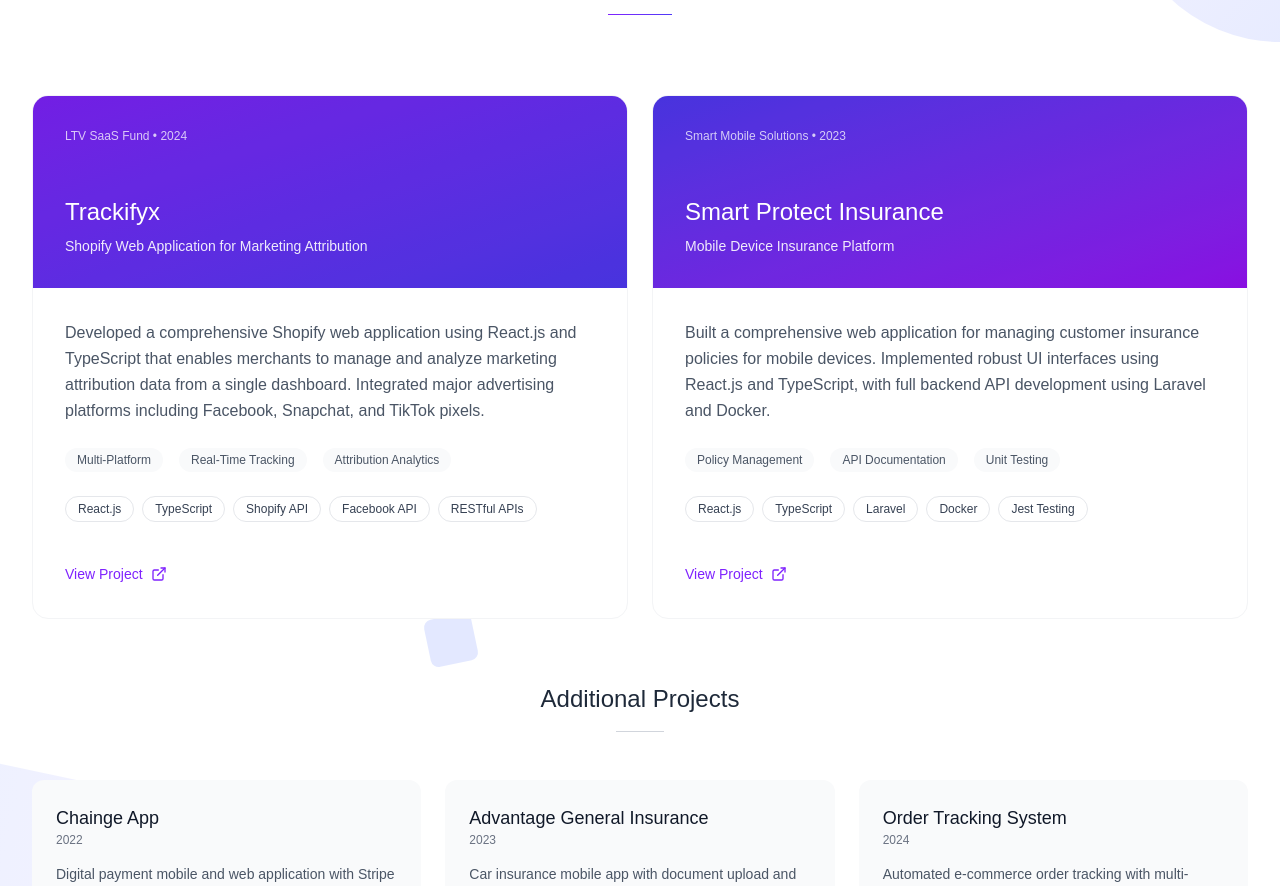
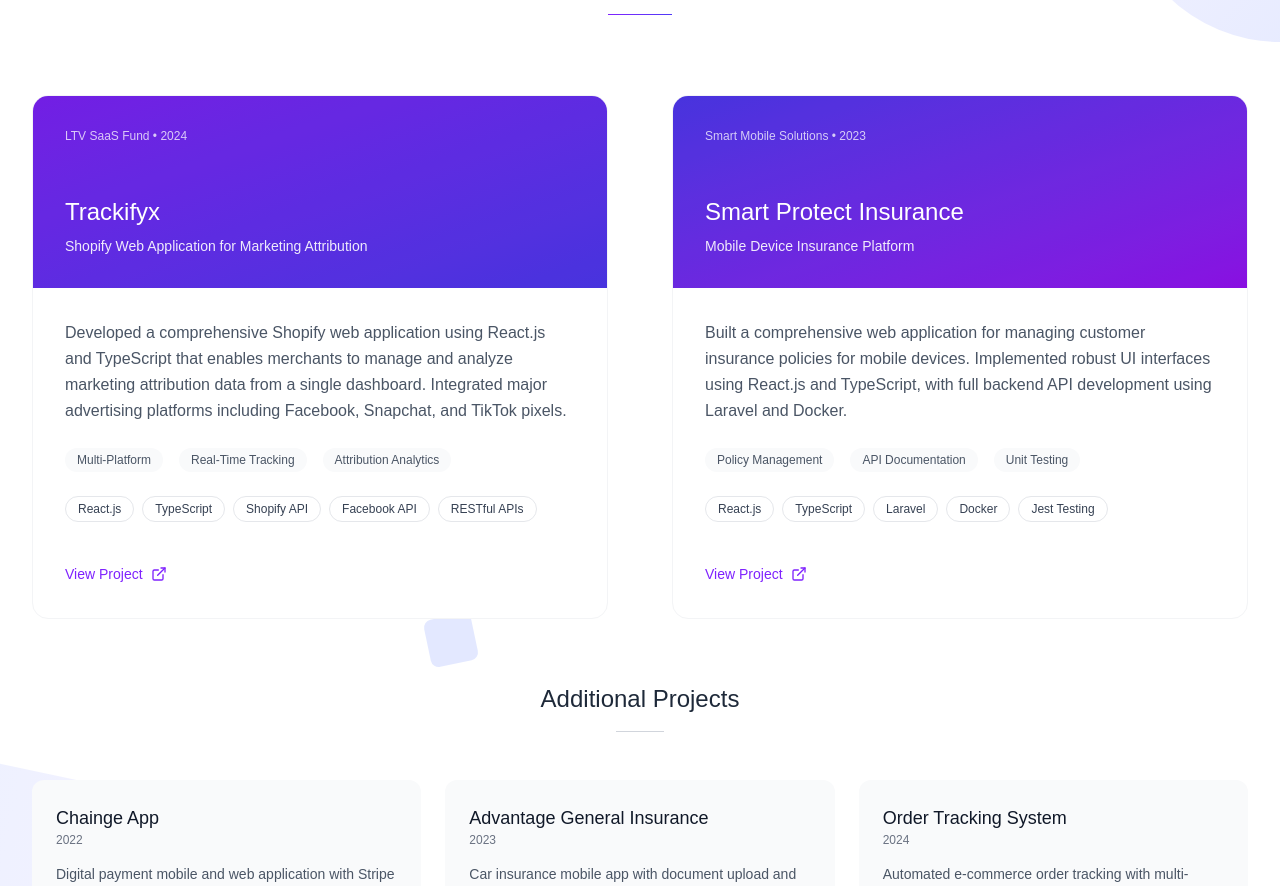
Before and after one commit to bolivthom/personal-website, a Next.js app: page / in a window 1280 px wide. Shown: the part 1806-2692 px from the top of the page. Built offline with nearby package versions, Linux system fonts and the light colour scheme.

Commit message:
pic placeholder alignment

```diff
--- a/app/page.tsx
+++ b/app/page.tsx
@@ -104,7 +104,7 @@
           <div className="flex items-center justify-center min-h-[80vh]">
             <div className="grid lg:grid-cols-2 gap-16 items-center w-full max-w-6xl">
               {/* Left Side - Profile Photo */}
-              <div className="flex justify-center lg:justify-end">
+              <div className="flex justify-center lg:justify-end mt-35 lg:mt-0">
                 <div className="relative">
                   {/* Purple Geometric Background Shapes */}
                   <div className="absolute -right-6 -top-6 w-32 h-32 bg-gradient-to-br from-violet-500 to-indigo-600 rounded-2xl transform rotate-12 opacity-80"></div>
@@ -327,7 +327,7 @@
             <div className={`w-16 h-px bg-gradient-to-r from-violet-600 to-indigo-600 mx-auto transform transition-all duration-1000 delay-200 ${isVisible.work ? 'scale-x-100 opacity-100' : 'scale-x-0 opacity-0'}`}></div>
           </div>
 
-          <div className="grid lg:grid-cols-2 gap-6">
+          <div className="grid lg:grid-cols-2 gap-16">
             {[
               {
                 title: "Trackifyx",
```
